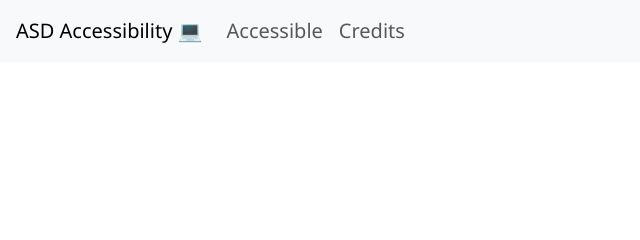
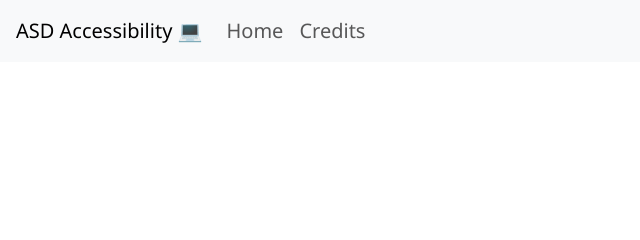
Before and after one commit to azukiplus/asdaccessibility, a plain HTML site: page credits.html in a window 1280 px wide. Shown: the top 240 px of the page, 0-640 px from the left. Drawn offline with nearby package versions, Linux system fonts and the light colour scheme.

Commit message:
change navbar to "home"

```diff
--- a/credits.html
+++ b/credits.html
@@ -25,7 +25,7 @@
         <ul class="navbar-nav">
           <ul class="navbar-nav">
             <li class="nav-item">
-              <a class="nav-link" href="index.html">Accessible</a>
+              <a class="nav-link" href="index.html">Home</a>
             </li>
             <li class="nav-item">
               <a class="nav-link" href="credits.html">Credits</a>
```
Also changed, not shown: index.html (+1 -1 lines).
